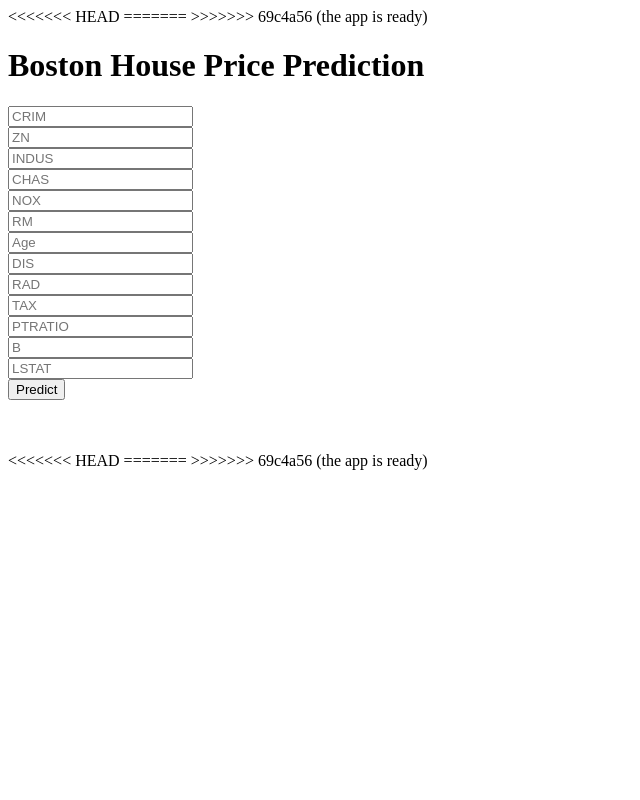
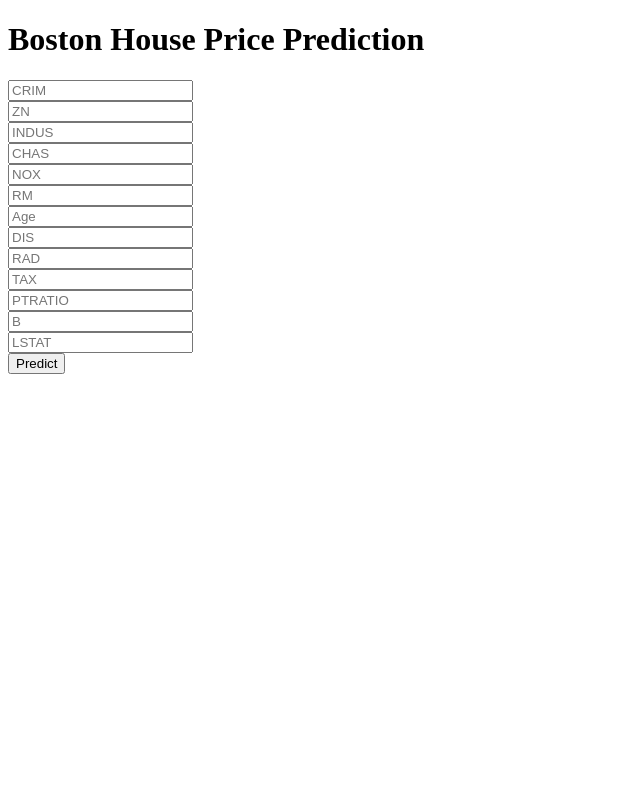
Before and after one commit to nikhilgawai/Boston_house_pricing, a Flask app: page / in a window 1280 px wide. Shown: the whole page, without its empty margins (0-640 px from the left). Run offline with Flask 2, Linux system fonts and the light colour scheme; parts of the project's set-up code (start-up, migrations or seed data) failed here and were passed over.

Commit message:
change in html

```diff
--- a/templates/home.html
+++ b/templates/home.html
@@ -1,8 +1,3 @@
-<<<<<<< HEAD
-=======
-
-
->>>>>>> 69c4a56 (the app is ready)
 <!DOCTYPE html>
 <html >
 
@@ -50,8 +45,5 @@
  {{prediction_text}}
 
 </body>
-<<<<<<< HEAD
 </html>
-=======
 </html>
->>>>>>> 69c4a56 (the app is ready)
```
